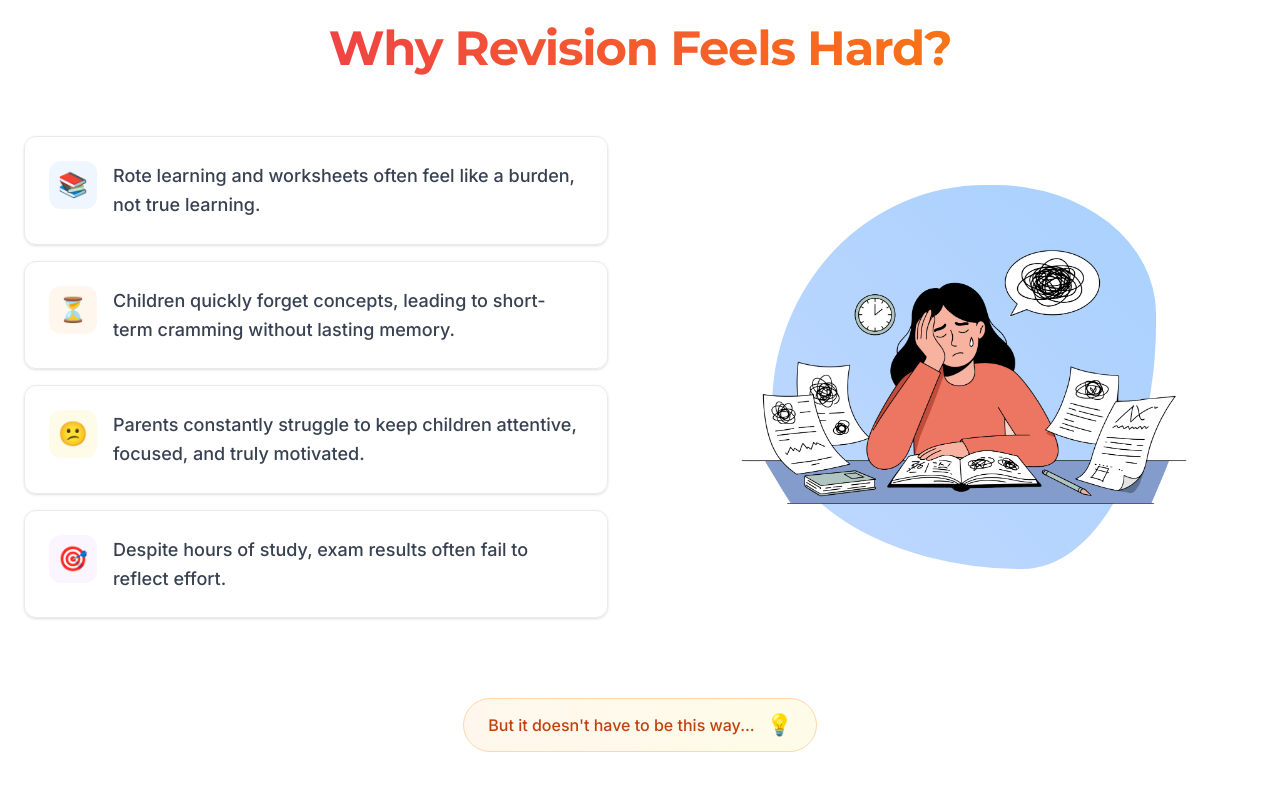
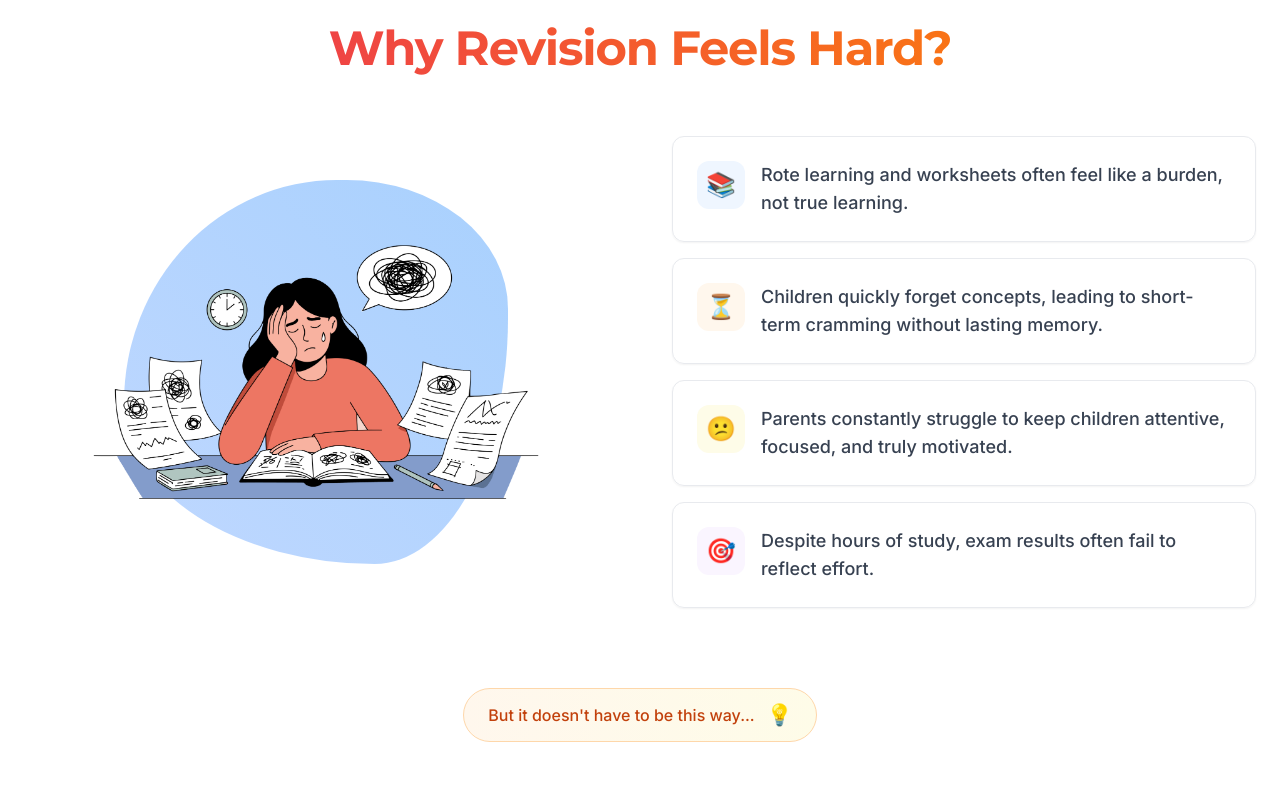
Before and after one commit to jabinweb/scio-sprints, a Next.js app: page / in a window 1280 px wide. Shown: the part 926-1716 px from the top of the page. Built offline with nearby package versions, Linux system fonts and the light colour scheme; no server answers.

Commit message:
Fixed home

```diff
--- a/app/(main)/page.tsx
+++ b/app/(main)/page.tsx
@@ -55,11 +55,6 @@
         <ScioSprintsPromise />
         <TryGamesSection />
 
-        {/* <section id="demo">
-          <DemoVideo />
-        </section> */}
-
-
         <section id="cta">
           <CallToAction />
         </section>
@@ -115,7 +110,6 @@
           </div>
         </section>
 
-
         <section id="faq">
           <FAQ />
         </section>
--- a/components/sections/RevisionProblems.tsx
+++ b/components/sections/RevisionProblems.tsx
@@ -76,21 +76,21 @@
   };
 
   return (
-    <section className="py-20 bg-white relative overflow-hidden">
-      <div className="container mx-auto px-6 relative max-w-7xl">
+    <section className="py-12 md:py-20 bg-white relative overflow-hidden">
+      <div className="container mx-auto px-4 md:px-6 relative max-w-7xl">
         {/* Header */}
         <motion.div
-          className="text-center mb-16"
+          className="text-center mb-12 md:mb-16"
           initial={{ opacity: 0, y: -20 }}
           animate={{ opacity: 1, y: 0 }}
           transition={{ duration: 0.6 }}
         >
-          <div className="inline-flex items-center gap-2 px-4 py-2 bg-red-50 rounded-full border border-red-100 mb-6">
-            <span className="text-xl">😣</span>
-            <span className="text-sm font-medium text-red-700">The Problem</span>
+          <div className="inline-flex items-center gap-2 px-3 md:px-4 py-2 bg-red-50 rounded-full border border-red-100 mb-4 md:mb-6">
+            <span className="text-lg md:text-xl">😣</span>
+            <span className="text-xs md:text-sm font-medium text-red-700">The Problem</span>
           </div>
 
-          <h2 className="text-4xl md:text-5xl font-bold mb-6 tracking-tight text-gray-900">
+          <h2 className="text-3xl md:text-4xl lg:text-5xl font-bold mb-4 md:mb-6 tracking-tight text-gray-900 px-4">
             <span className="bg-gradient-to-r from-red-500 to-orange-500 bg-clip-text text-transparent">
               Why Revision Feels Hard?
             </span>
@@ -98,10 +98,10 @@
         </motion.div>
 
         {/* Two Column Layout */}
-        <div className="grid lg:grid-cols-2 gap-16 items-center">
+        <div className="grid grid-cols-1 lg:grid-cols-2 gap-8 md:gap-12 lg:gap-16 items-center">
           {/* Left Column - Problems */}
           <motion.div
-            className="space-y-4"
+            className="space-y-3 md:space-y-4 order-2 lg:order-1"
             variants={containerVariants}
             initial="hidden"
             animate="visible"
@@ -115,17 +115,17 @@
                   transition: { duration: 0.2 }
                 }}
               >
-                <Card className="">
-                  <CardContent className="p-6">
-                    <div className="flex items-start gap-4">
+                <Card className="shadow-sm hover:shadow-md transition-shadow">
+                  <CardContent className="p-4 md:p-6">
+                    <div className="flex items-start gap-3 md:gap-4">
                       {/* Emoji Icon */}
-                      <div className={`flex-shrink-0 w-12 h-12 rounded-xl ${item.bgColor} flex items-center justify-center text-2xl`}>
+                      <div className={`flex-shrink-0 w-10 h-10 md:w-12 md:h-12 rounded-xl ${item.bgColor} flex items-center justify-center text-xl md:text-2xl`}>
                         {item.emoji}
                       </div>
 
                       {/* Content */}
                       <div className="flex-1">
-                        <p className="text-gray-700 leading-relaxed font-medium text-lg">
+                        <p className="text-gray-700 leading-relaxed font-medium text-sm md:text-base lg:text-lg">
                           {item.description}
                         </p>
                       </div>
```
